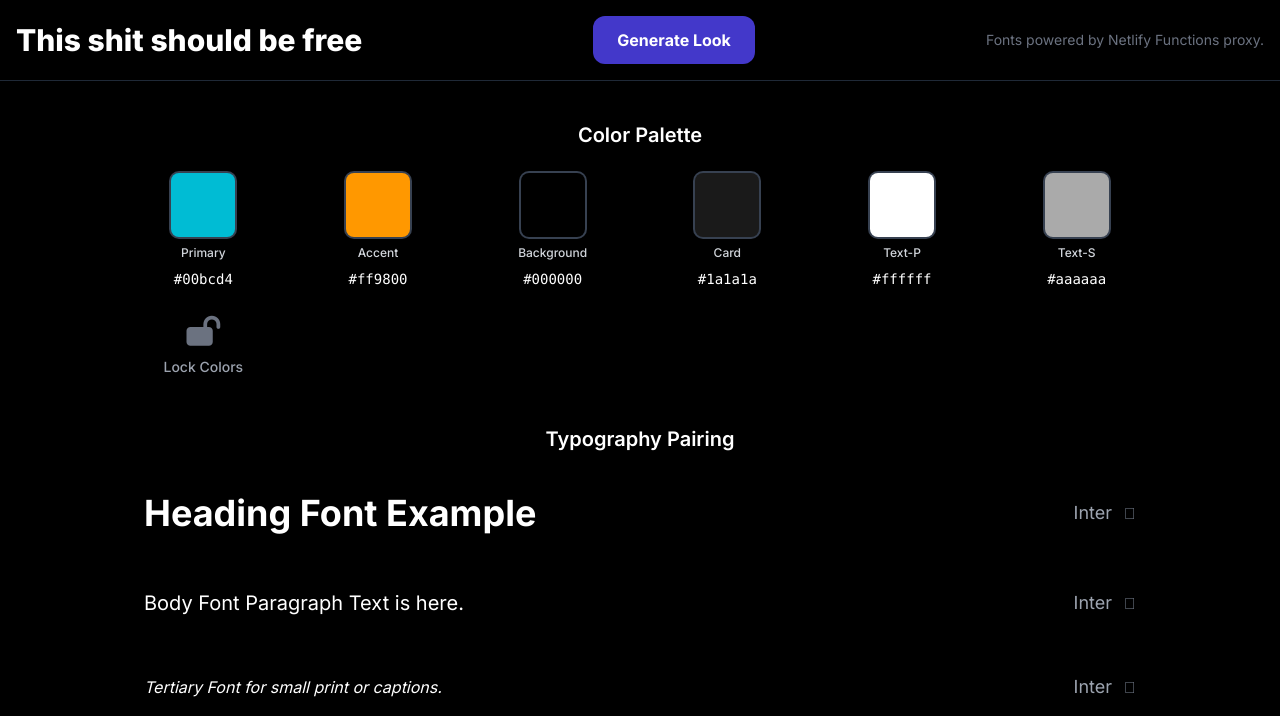
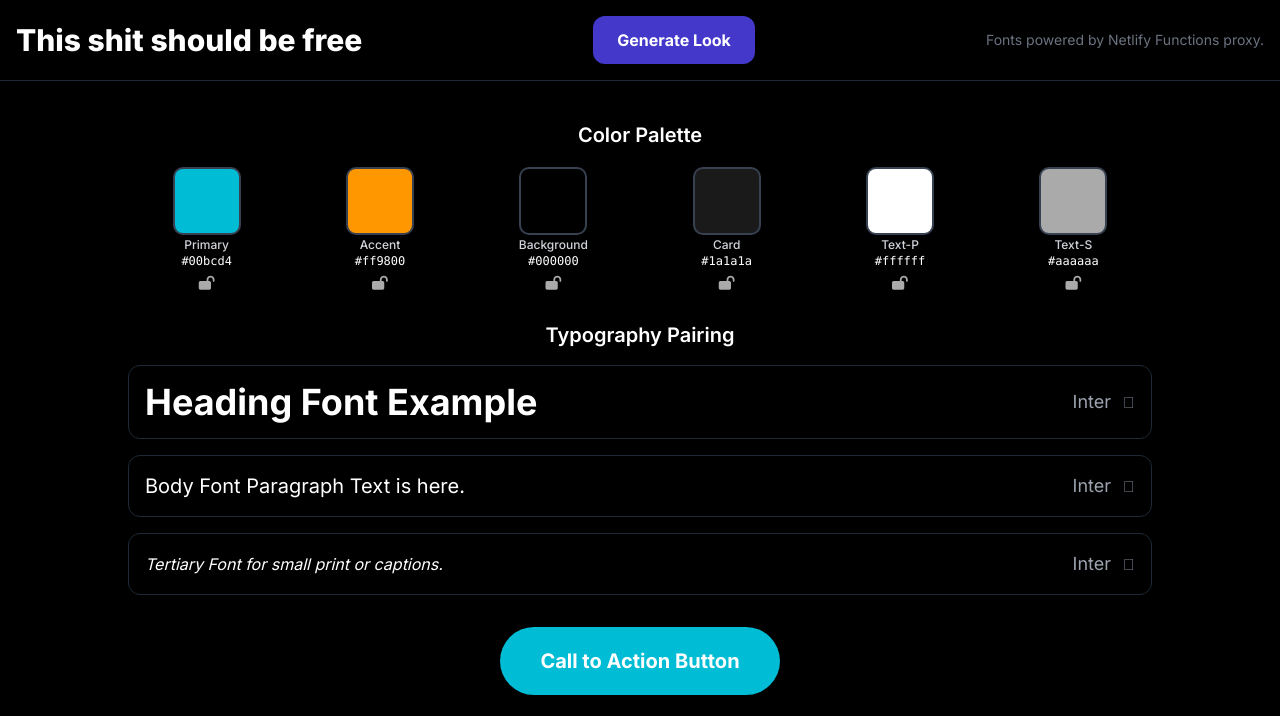
Before and after one commit to SavaiinaeaSIlva/font-gen, a website: page index.html in a window 1280 px wide. Shown: the top 716 px of the page. Drawn offline with nearby package versions, Linux system fonts and the light colour scheme; no server answers.

Commit message:
Automated update

```diff
--- a/index.html
+++ b/index.html
@@ -31,6 +31,13 @@
             cursor: pointer;
             transition: color 0.3s ease;
         }
+        /* Tighter Spacing Fixes */
+        .color-block-container {
+            display: flex;
+            flex-direction: column;
+            align-items: center;
+            padding: 4px 0;
+        }
     </style>
 </head>
 <body class="bg-black min-h-screen flex flex-col">
@@ -55,23 +62,23 @@
     </header>
 
     <!-- Theme Dashboard -->
-    <main id="theme-dashboard" class="flex-grow container mx-auto p-6 md:p-10 flex flex-col items-center justify-center space-y-12">
+    <main id="theme-dashboard" class="flex-grow container mx-auto p-6 md:p-10 flex flex-col items-center justify-center space-y-6">
 
         <!-- Color Palette Row -->
         <section class="w-full max-w-5xl">
-            <h2 class="text-xl font-semibold text-white mb-6 text-center">Color Palette</h2>
-            <div id="color-palette" class="grid grid-cols-2 sm:grid-cols-3 lg:grid-cols-6 gap-6">
-                <!-- Color Block Template -->
+            <h2 class="text-xl font-semibold text-white mb-4 text-center">Color Palette</h2>
+            <div id="color-palette" class="grid grid-cols-2 sm:grid-cols-3 lg:grid-cols-6 gap-4">
+                <!-- Color Blocks will be rendered here by JavaScript -->
             </div>
         </section>
 
         <!-- Typography Display Row -->
         <section class="w-full max-w-5xl">
-            <h2 class="text-xl font-semibold text-white mb-6 text-center">Typography Pairing</h2>
-            <div class="space-y-6">
+            <h2 class="text-xl font-semibold text-white mb-4 text-center">Typography Pairing</h2>
+            <div class="space-y-4">
 
                 <!-- Heading Font -->
-                <div class="font-display flex items-center p-4 rounded-xl">
+                <div class="font-display flex items-center p-4 rounded-xl border border-gray-800">
                     <h3 id="heading-text" class="text-4xl text-white font-bold flex-grow">Heading Font Example</h3>
                     <div class="flex items-center space-x-3">
                         <span id="heading-font-name" class="text-lg text-gray-400">Inter</span>
@@ -80,7 +87,7 @@
                 </div>
 
                 <!-- Body Font -->
-                <div class="font-display flex items-center p-4 rounded-xl">
+                <div class="font-display flex items-center p-4 rounded-xl border border-gray-800">
                     <h3 id="body-text" class="text-xl text-white flex-grow">Body Font Paragraph Text is here.</h3>
                     <div class="flex items-center space-x-3">
                         <span id="body-font-name" class="text-lg text-gray-400">Inter</span>
@@ -89,7 +96,7 @@
                 </div>
 
                 <!-- Tertiary Font -->
-                <div class="font-display flex items-center p-4 rounded-xl">
+                <div class="font-display flex items-center p-4 rounded-xl border border-gray-800">
                     <h3 id="tertiary-text" class="text-base text-white flex-grow italic">Tertiary Font for small print or captions.</h3>
                     <div class="flex items-center space-x-3">
                         <span id="tertiary-font-name" class="text-lg text-gray-400">Inter</span>
@@ -101,14 +108,14 @@
         </section>
 
         <!-- Call to Action Button -->
-        <section class="w-full max-w-5xl flex justify-center">
+        <section class="w-full max-w-5xl flex justify-center pt-2">
             <button id="cta-button" class="text-white text-xl font-bold px-10 py-5 rounded-full shadow-2xl transition-transform duration-300 hover:scale-105">
                 Call to Action Button
             </button>
         </section>
 
         <!-- Code Snippets Section -->
-        <section class="w-full max-w-4xl pt-8">
+        <section class="w-full max-w-4xl pt-4">
             <div class="max-w-3xl mx-auto">
                 <div class="flex items-center justify-between mb-2">
                     <h3 class="text-lg font-semibold text-indigo-300">CSS Variables</h3>
@@ -117,11 +124,11 @@
                 <pre class="code-block text-sm p-4 rounded-lg overflow-x-auto"><code id="css-code" class="text-white">:root {
     /* Colors */
     --background: #000000;
+    --card-background: #1a1a1a;
     --text-primary: #ffffff;
     --text-secondary: #aaaaaa;
     --primary: #00bcd4;
     --accent: #ff9800;
-    --card-background: #1a1a1a;
 
     /* Fonts */
     --font-heading: 'Inter', sans-serif;
@@ -151,10 +158,22 @@
 
             // --- State and Constants ---
             let fontsList = [];
-            let isColorsLocked = false;
+
+            // Individual Lock States for Colors
+            let lockStates = {
+                background: false,
+                cardBackground: false,
+                textPrimary: false,
+                textSecondary: false,
+                primary: false,
+                accent: false
+            };
+
+            // Individual Lock States for Fonts
             let isHeadingFontLocked = false;
             let isBodyFontLocked = false;
             let isTertiaryFontLocked = false;
+
             let lastTheme = {
                 background: '#000000',
                 cardBackground: '#1a1a1a',
@@ -186,18 +205,7 @@
                 }, 3000);
             };
 
-            const toggleLock = (type) => {
-                const lockIcon = document.getElementById(`${type}-font-lock`);
-
-                if (type === 'colors') {
-                    isColorsLocked = !isColorsLocked;
-                    lockIcon.classList.toggle('fa-lock', isColorsLocked);
-                    lockIcon.classList.toggle('fa-lock-open', !isColorsLocked);
-                    lockIcon.style.color = isColorsLocked ? lastTheme.primary : '';
-                    showMessage(`Colors ${isColorsLocked ? 'LOCKED' : 'UNLOCKED'}`);
-                    return;
-                }
-
+            const toggleFontLock = (type) => {
                 let lockedState, lockIconId;
                 switch(type) {
                     case 'heading':
@@ -220,9 +228,22 @@
                 const icon = document.getElementById(lockIconId);
                 icon.classList.toggle('fa-lock', lockedState);
                 icon.classList.toggle('fa-lock-open', !lockedState);
-                icon.style.color = lockedState ? lastTheme.primary : '';
+                icon.style.color = lockedState ? lastTheme.primary : 'var(--text-secondary)';
                 showMessage(`${type.charAt(0).toUpperCase() + type.slice(1)} Font ${lockedState ? 'LOCKED' : 'UNLOCKED'}`);
             };
+
+            const toggleColorLock = (colorName) => {
+                lockStates[colorName] = !lockStates[colorName];
+                const icon = document.getElementById(`${colorName}-lock`);
+
+                icon.classList.toggle('fa-lock', lockStates[colorName]);
+                icon.classList.toggle('fa-lock-open', !lockStates[colorName]);
+                icon.style.color = lockStates[colorName] ? lastTheme.primary : 'var(--text-secondary)';
+
+                const displayName = colorName.replace(/([A-Z])/g, ' $1').trim();
+                showMessage(`${displayName} ${lockStates[colorName] ? 'LOCKED' : 'UNLOCKED'}`);
+            };
+
 
             // --- API & FONT FETCHING ---
 
@@ -257,7 +278,7 @@
                 generateThemeBtn.disabled = true;
                 generateThemeBtn.textContent = 'Generating...';
 
-                const newColors = isColorsLocked ? lastTheme : generateColors();
+                const newColors = generateColors();
                 const newFonts = generate3Fonts();
 
                 lastTheme = { ...newColors, ...newFonts };
@@ -274,15 +295,16 @@
                 const h = Math.floor(Math.random() * 360); // Random Hue
                 const s = 70 + Math.random() * 10; // Saturation 70-80%
 
-                // Pure black background with high-contrast text is locked in
-                const background = '#000000';
-                const cardBackground = '#1a1a1a'; // Dark gray for card blocks
-                const textPrimary = '#ffffff';
-                const textSecondary = '#aaaaaa';
+                // Function to generate a random primary/accent color
+                const getRandomColor = (hue, sat) => hslToHex(hue, sat, 65 + Math.random() * 10);
 
-                // Primary and Accent colors derived from random hue
-                const primary = hslToHex(h, s, 65 + Math.random() * 10);
-                const accent = hslToHex((h + 150) % 360, s, 65 + Math.random() * 10);
+                // Keep the existing color if locked, otherwise generate a new one
+                const background = lockStates.background ? lastTheme.background : getRandomColor((h + 180) % 360, 10);
+                const cardBackground = lockStates.cardBackground ? lastTheme.cardBackground : getRandomColor((h + 180) % 360, 15);
+                const textPrimary = lockStates.textPrimary ? lastTheme.textPrimary : getRandomColor(h, 15, 95);
+                const textSecondary = lockStates.textSecondary ? lastTheme.textSecondary : getRandomColor(h, 10, 70);
+                const primary = lockStates.primary ? lastTheme.primary : getRandomColor(h, s, 65 + Math.random() * 10);
+                const accent = lockStates.accent ? lastTheme.accent : getRandomColor((h + 150) % 360, s, 65 + Math.random() * 10);
 
                 return {
                     background,
@@ -384,38 +406,29 @@
                 paletteContainer.innerHTML = '';
 
                 const colors = [
-                    { name: 'Primary', var: theme.primary, label: 'Primary' },
-                    { name: 'Accent', var: theme.accent, label: 'Accent' },
-                    { name: 'Background', var: theme.background, label: 'Background' },
-                    { name: 'Card Background', var: theme.cardBackground, label: 'Card' },
-                    { name: 'Primary Text', var: theme.textPrimary, label: 'Text-P' },
-                    { name: 'Secondary Text', var: theme.textSecondary, label: 'Text-S' }
+                    { name: 'primary', var: theme.primary, label: 'Primary' },
+                    { name: 'accent', var: theme.accent, label: 'Accent' },
+                    { name: 'background', var: theme.background, label: 'Background' },
+                    { name: 'cardBackground', var: theme.cardBackground, label: 'Card' },
+                    { name: 'textPrimary', var: theme.textPrimary, label: 'Text-P' },
+                    { name: 'textSecondary', var: theme.textSecondary, label: 'Text-S' }
                 ];
 
                 colors.forEach(color => {
+                    const lockIconState = lockStates[color.name] ? 'fa-lock' : 'fa-lock-open';
+                    const lockIconColor = lockStates[color.name] ? theme.primary : 'var(--text-secondary)';
+
                     const div = document.createElement('div');
-                    div.className = 'flex flex-col items-center space-y-2';
+                    div.className = 'color-block-container';
                     div.innerHTML = `
-                        <div class="w-16 h-16 rounded-lg ring-2 ring-gray-700 hover:ring-white transition-all cursor-pointer" style="background-color: ${color.var};"></div>
+                        <div class="w-16 h-16 rounded-lg ring-2 ring-gray-700 hover:ring-white transition-all cursor-pointer mb-1" style="background-color: ${color.var};"></div>
                         <span class="text-xs font-medium text-gray-300">${color.label}</span>
-                        <span class="text-sm font-mono text-white">${color.var}</span>
+                        <span class="text-xs font-mono text-white">${color.var}</span>
+                        <i id="${color.name}-lock" class="lock-icon fas ${lockIconState} text-sm mt-1" style="color: ${lockIconColor};"></i>
                     `;
                     paletteContainer.appendChild(div);
+                    document.getElementById(`${color.name}-lock`).addEventListener('click', () => toggleColorLock(color.name));
                 });
-
-                // Add lock icon for the entire palette
-                const lockContainer = document.createElement('div');
-                lockContainer.className = 'flex flex-col items-center space-y-2 col-span-2 sm:col-span-3 lg:col-span-1 justify-center';
-                lockContainer.innerHTML = `
-                    <i id="colors-lock" class="lock-icon fas ${isColorsLocked ? 'fa-lock' : 'fa-lock-open'} text-3xl text-gray-500 hover:text-white" data-font="colors"></i>
-                    <span class="text-sm font-medium text-gray-400">Lock Colors</span>
-                `;
-                paletteContainer.appendChild(lockContainer);
-                document.getElementById('colors-lock').addEventListener('click', () => toggleLock('colors'));
-
-                if (isColorsLocked) {
-                     document.getElementById('colors-lock').style.color = lastTheme.primary;
-                }
             };
 
             const updateCodeSnippets = (theme) => {
@@ -466,9 +479,9 @@
             // --- Event Listeners and Initialization ---
 
             const attachLockListeners = () => {
-                document.getElementById('heading-font-lock').addEventListener('click', () => toggleLock('heading'));
-                document.getElementById('body-font-lock').addEventListener('click', () => toggleLock('body'));
-                document.getElementById('tertiary-font-lock').addEventListener('click', () => toggleLock('tertiary'));
+                document.getElementById('heading-font-lock').addEventListener('click', () => toggleFontLock('heading'));
+                document.getElementById('body-font-lock').addEventListener('click', () => toggleFontLock('body'));
+                document.getElementById('tertiary-font-lock').addEventListener('click', () => toggleFontLock('tertiary'));
             };
 
             const init = () => {
```
